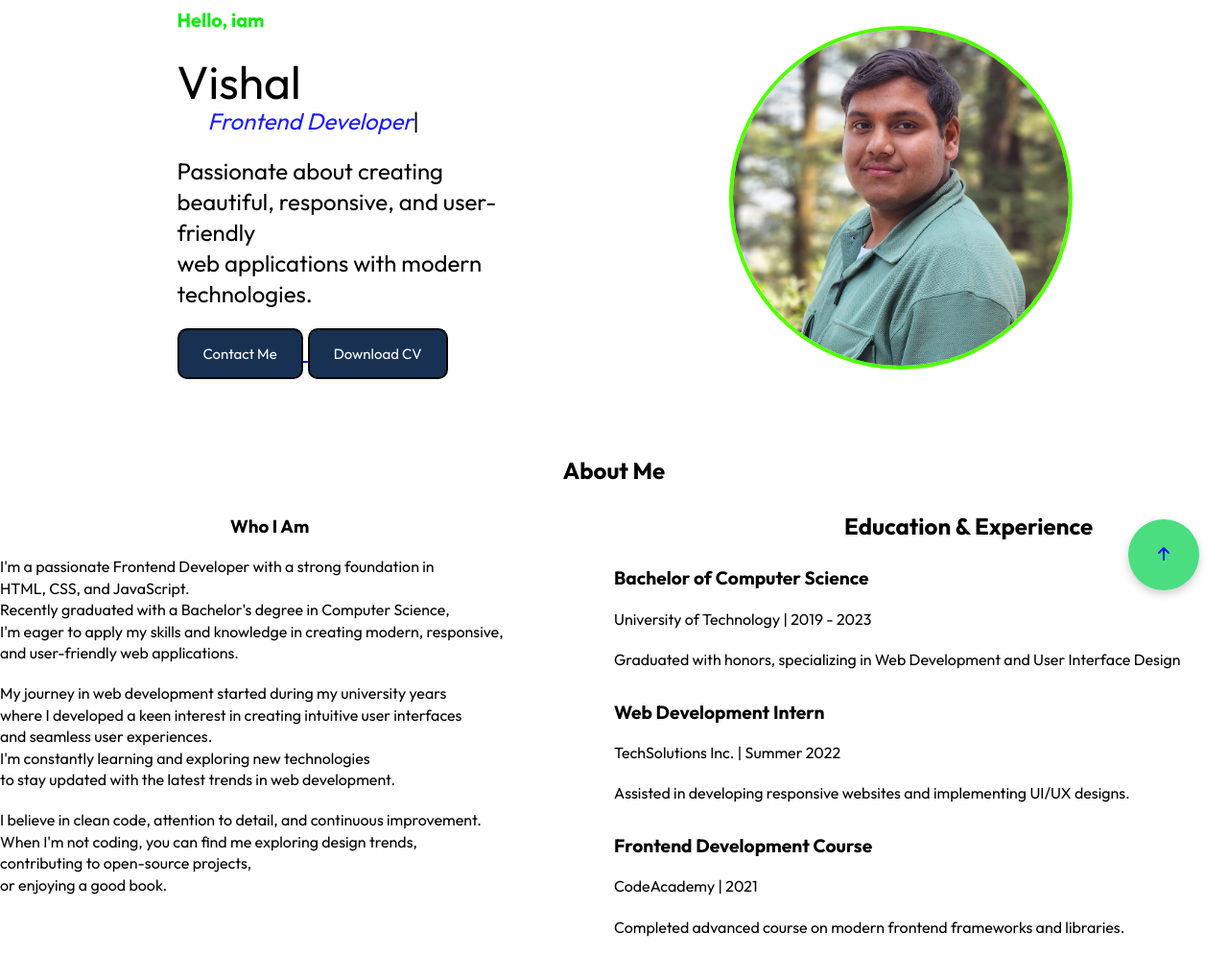
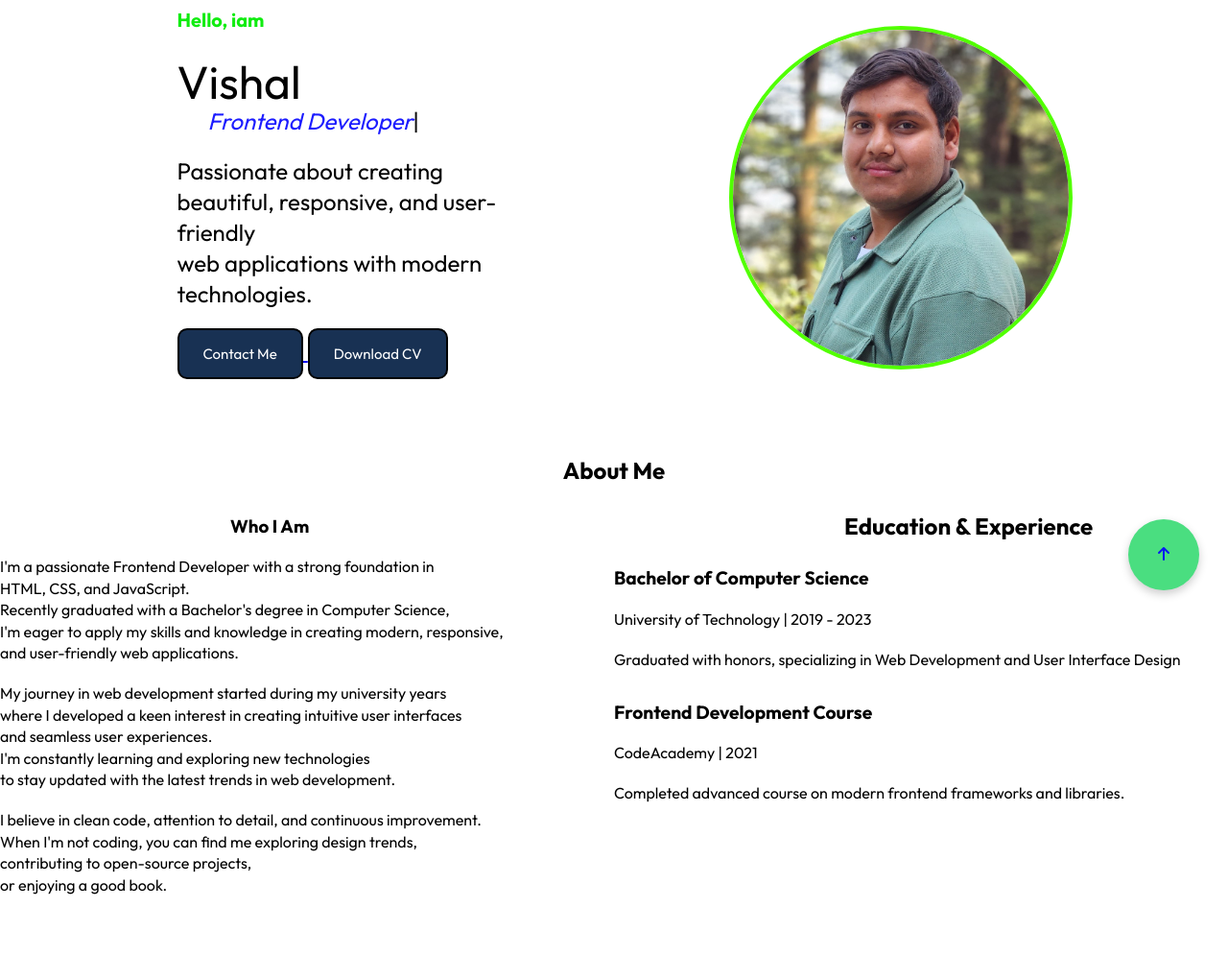
Before and after one commit to TamishCodingHouse/Vishal-Portfolio, a plain HTML site: page index.html in a window 1280 px wide. Shown: the part 165-1185 px from the top of the page at 96% size. Drawn offline with nearby package versions, Linux system fonts and the light colour scheme; a script that the page names is missing.

Commit message:
Update index.html

```diff
--- a/index.html
+++ b/index.html
@@ -83,15 +83,6 @@
                     <h3 class="title">Bachelor of Computer Science</h3>
                     <p>University of Technology | 2019 - 2023</p>
                     <p>Graduated with honors, specializing in Web Development and User Interface Design</p>
-
-                </div>
-
-                <div class="experiences">
-                    <h3 class="title">
-                        Web Development Intern
-                    </h3>
-                    <p>TechSolutions Inc. | Summer 2022</p>
-                    <p>Assisted in developing responsive websites and implementing UI/UX designs.</p>
 
                 </div>
 
```
